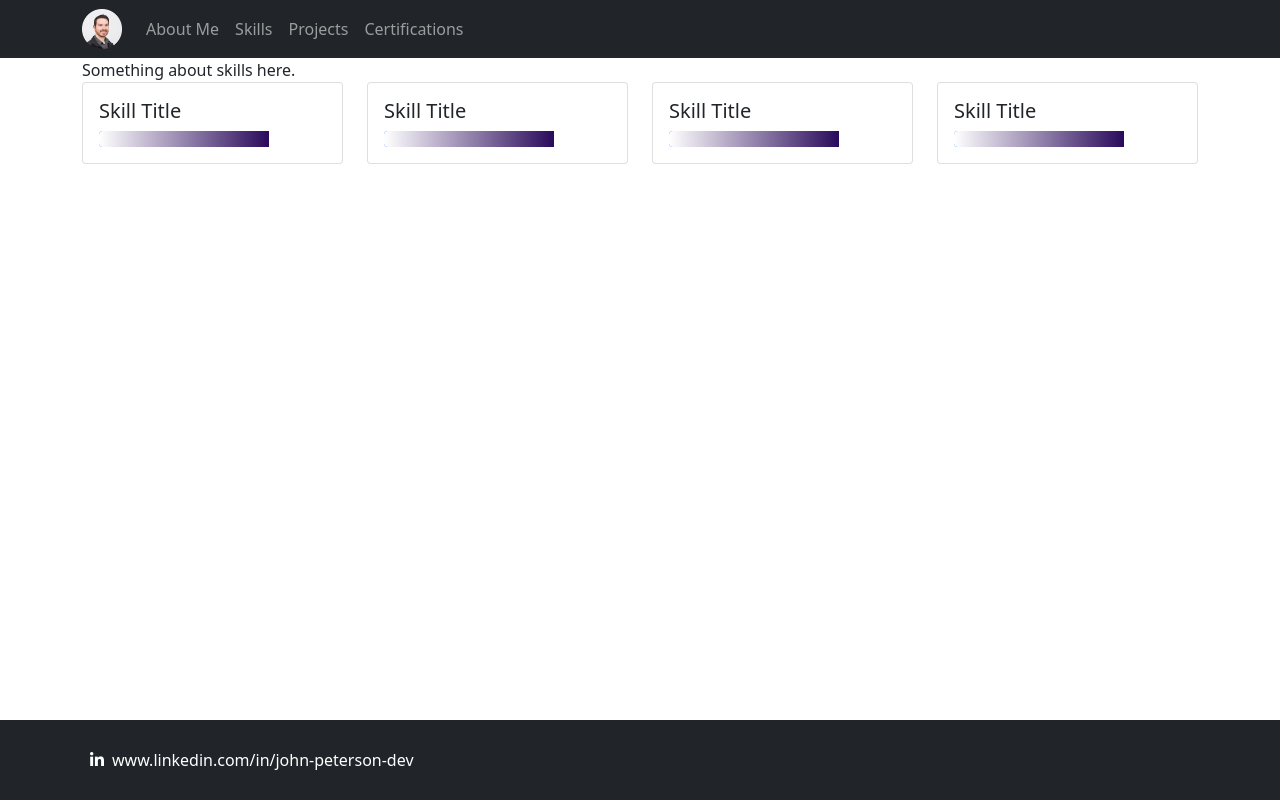
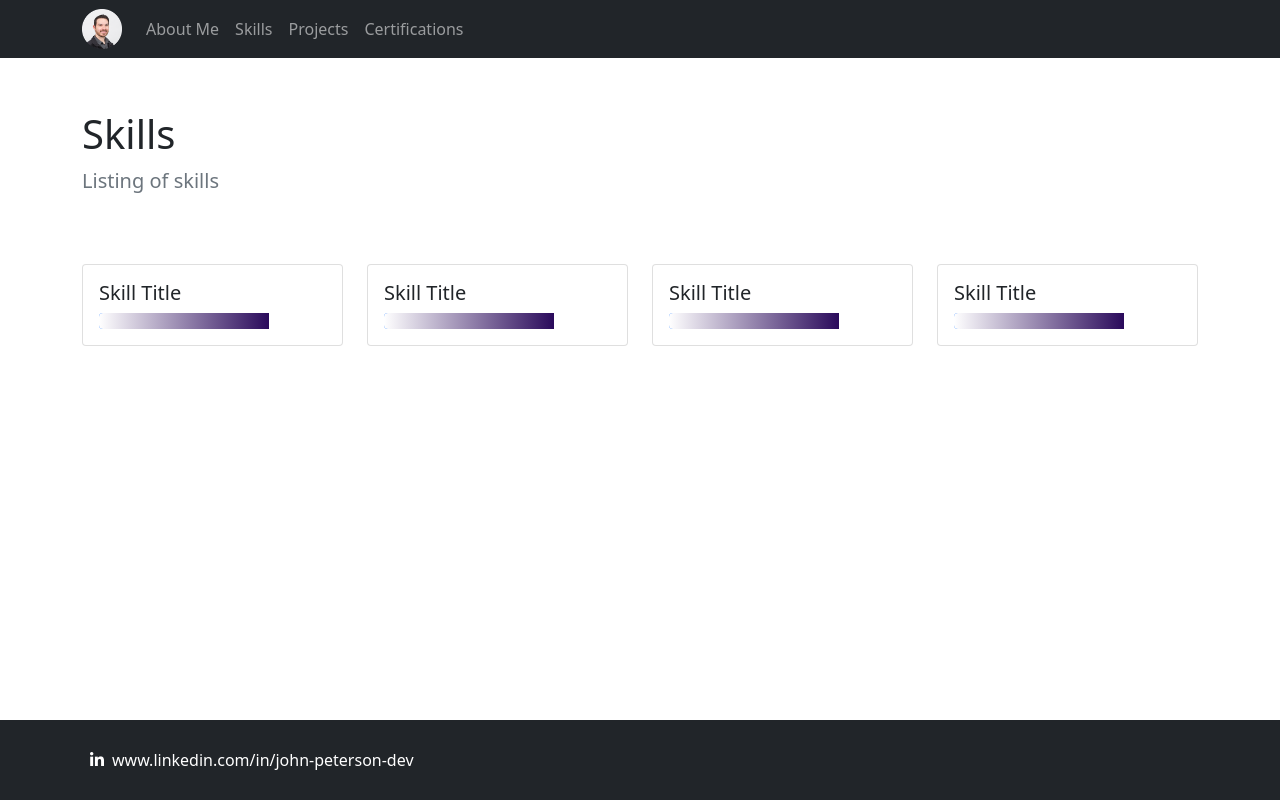
Before and after one commit to PetersonG17/portfolio-app, a React (Create React App) app in the folder frontend/: page /skills in a window 1280 px wide. Built offline with nearby package versions, Linux system fonts and the light colour scheme.

Commit message:
Added small thing to skills page

```diff
--- a/frontend/src/pages/Certifications.js
+++ b/frontend/src/pages/Certifications.js
@@ -3,7 +3,7 @@ import CertificationCard from "../components/CertificationCard";
 function CertificationsPage() {
     return (
         <div className="container">
-              <section className="py-1">
+            <section className="py-1">
                 <div className="row py-lg-5">
                     <div className="col-lg-6 col-md-8">
                         <h1 className="fw-light">Certifications</h1>
@@ -12,7 +12,10 @@ function CertificationsPage() {
                 </div>
             </section>
             <section>
-                <div className="row row-cols-1 row-cols-md-3 g-4">
+                <div className="row row-cols-1 row-cols-md-4 g-4">
+                    <div classNAme="col">
+                        <CertificationCard></CertificationCard>
+                    </div>
                     <div classNAme="col">
                         <CertificationCard></CertificationCard>
                     </div>
--- a/frontend/src/pages/Skills.js
+++ b/frontend/src/pages/Skills.js
@@ -3,11 +3,14 @@ import SkillCard from "../components/SkillCard";
 
 function SkillsPage() {
     return <div className="container">
-                <div className="row">
-                    <div className="col">
-                        Something about skills here.
+                <section className="py-1">
+                    <div className="row py-lg-5">
+                        <div className="col-lg-6 col-md-8">
+                            <h1 className="fw-light">Skills</h1>
+                            <p className="lead text-muted">Listing of skills</p>
+                        </div>
                     </div>
-                </div>
+                </section>
                 <div className="row">
                     <div className="col">
                         <SkillCard></SkillCard>
```
